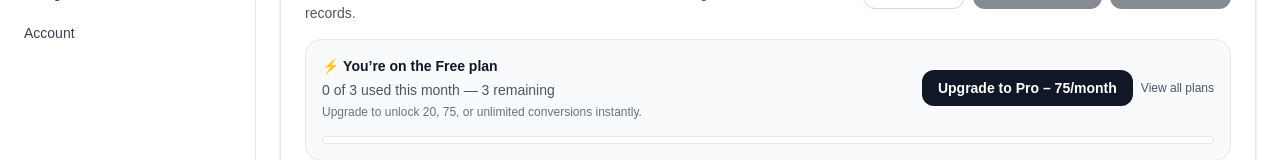
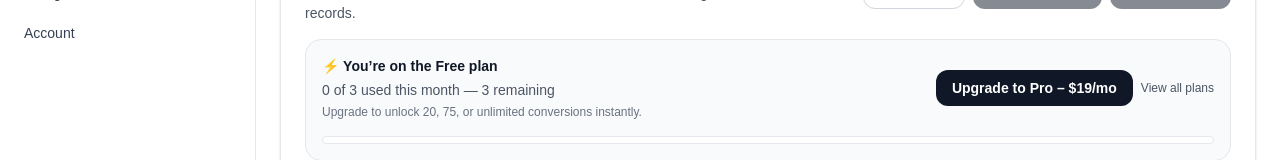
Before and after one commit to convertmyemail/convertmyemail-app, a Next.js app: page /app in a window 1280 px wide. Shown: the part 185-345 px from the top of the page. Built offline with nearby package versions, Linux system fonts and the light colour scheme; no server answers.

Commit message:
Upgrade funnel: 3-tier modal + fixed checkout button

```diff
--- a/app/app/uploadpage.client.tsx
+++ b/app/app/uploadpage.client.tsx
@@ -609,7 +609,7 @@ export default function UploadPageClient({ usage }: { usage: UsageInfo }) {
                   onClick={() => handleUpgrade("pro")}
                   type="button"
                 >
-                  Upgrade to Pro – 75/month
+                  Upgrade to Pro – $19/mo
                 </button>
 
                 <button
```
